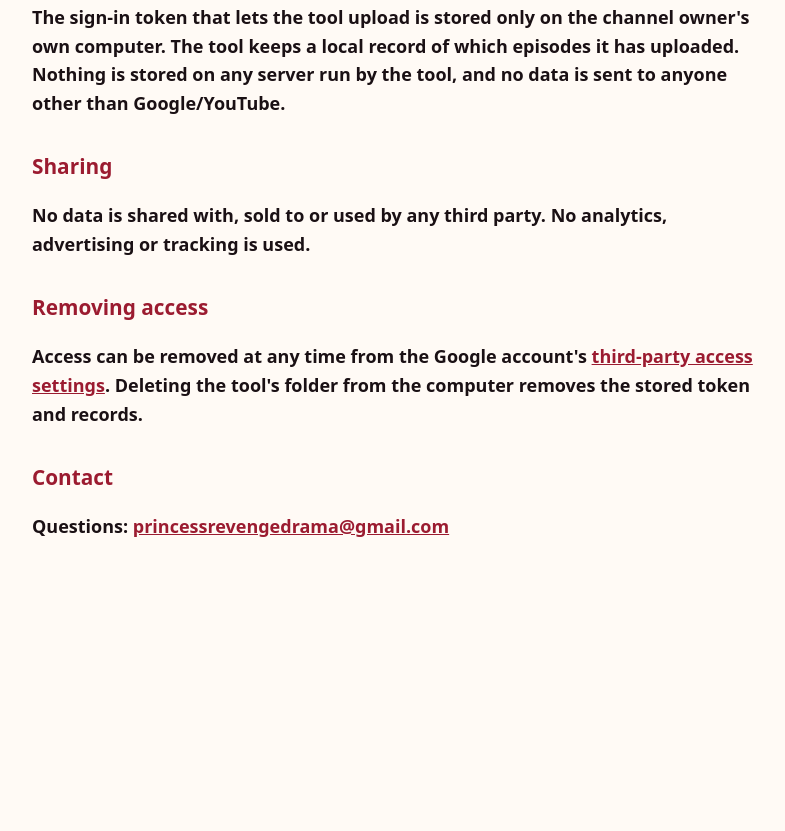
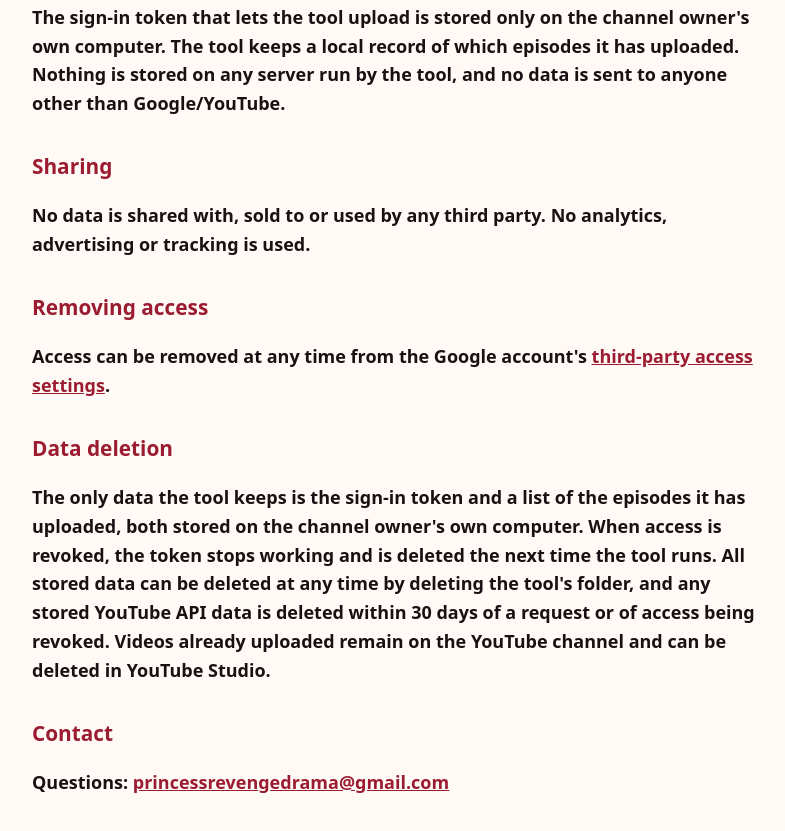
Before and after one commit to PrincessShortDrama/princessshortdrama.github.io, a plain HTML site: page privacy.html in a window 1280 px wide. Shown: the part 819-1650 px from the top of the page, without its empty margins (244-1029 px from the left). Before the commit the page ends 1442 px from the top, so only its background shows below. Drawn offline with Linux system fonts and the light colour scheme.

Commit message:
Add files via upload

```diff
--- a/privacy.html
+++ b/privacy.html
@@ -14,7 +14,9 @@
 <h2>Sharing</h2>
 <p>No data is shared with, sold to or used by any third party. No analytics, advertising or tracking is used.</p>
 <h2>Removing access</h2>
-<p>Access can be removed at any time from the Google account's <a href="https://security.google.com/settings/security/permissions">third-party access settings</a>. Deleting the tool's folder from the computer removes the stored token and records.</p>
+<p>Access can be removed at any time from the Google account's <a href="https://security.google.com/settings/security/permissions">third-party access settings</a>.</p>
+<h2>Data deletion</h2>
+<p>The only data the tool keeps is the sign-in token and a list of the episodes it has uploaded, both stored on the channel owner's own computer. When access is revoked, the token stops working and is deleted the next time the tool runs. All stored data can be deleted at any time by deleting the tool's folder, and any stored YouTube API data is deleted within 30 days of a request or of access being revoked. Videos already uploaded remain on the YouTube channel and can be deleted in YouTube Studio.</p>
 <h2>Contact</h2>
 <p>Questions: <a href="mailto:princessrevengedrama@gmail.com">princessrevengedrama@gmail.com</a></p>
 </main></body></html>
--- a/style.css
+++ b/style.css
@@ -4,3 +4,4 @@
 main{max-width:760px;margin:0 auto;padding:40px 16px 64px}h1{font-size:2rem;line-height:1.2;color:var(--accent);margin:0 0 8px}
 h2{font-size:1.3rem;color:var(--accent);margin-top:2rem}p,li{color:var(--ink)}.muted{color:var(--muted);font-weight:500}
 a{color:var(--accent);font-weight:700}nav{display:flex;gap:20px;flex-wrap:wrap;margin:16px 0 32px}
+.badge{display:inline-block;margin:6px 0 0;padding:8px 14px;border:3px solid var(--accent);border-radius:10px;font-weight:800;color:var(--accent)}
```
Also changed, not shown: index.html (+1 -0 lines).
